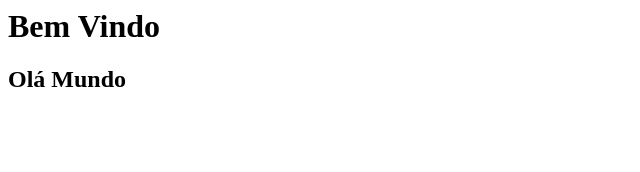
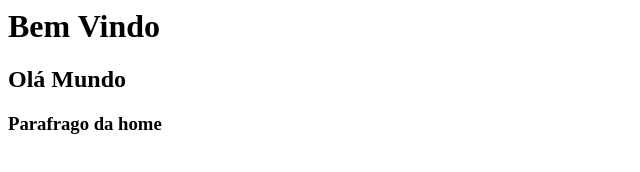
Before and after one commit to raphuza/curso_git, a plain HTML site: page index.html in a window 1280 px wide. Shown: the whole page, without its empty margins (0-640 px from the left). Drawn offline with Linux system fonts and the light colour scheme.

Commit message:
Criando novas funcionalidade da home com paragrafo

```diff
--- a/index.html
+++ b/index.html
@@ -1,2 +1,3 @@
 <h1>Bem Vindo</h1>
 <h2>Olá Mundo</h2>
+<h3>Parafrago da home</h3>
```
Also changed, not shown: a.txt (added), nomes.txt.
